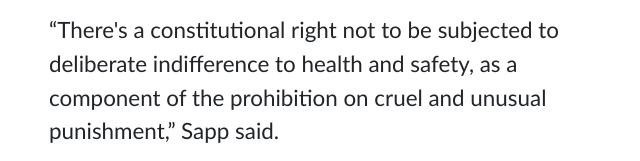
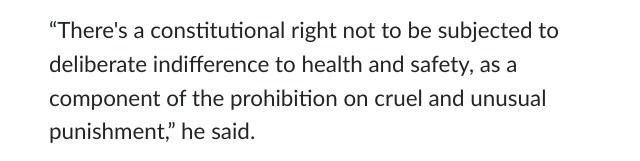
Before and after one commit to ucbsoj/prison-healthcare, a plain HTML site: page index.html in a window 1280 px wide. Shown: the part 11829-11990 px from the top of the page, 318-958 px from the left. Drawn offline with Linux system fonts and the light colour scheme.

Commit message:
Update index.html

```diff
--- a/index.html
+++ b/index.html
@@ -245,7 +245,7 @@
             <p>Appointing a receivership is a rare step taken when federal judges feel they have exhausted other options.&nbsp;</p>
             <p>That case is now known as Plata v. Newsom.</p>
             <p>Despite the changes and new level of oversight, health care in the prisons still needs improvement, according to civil rights <a href="https://prisonerswithchildren.org/staff-and-board/">attorney Eric Sapp</a>.</p>
-            <p>&ldquo;There's a constitutional right not to be subjected to deliberate indifference to health and safety, as a component of the prohibition on cruel and unusual punishment,&rdquo; Sapp said.&nbsp;</p>
+            <p>&ldquo;There's a constitutional right not to be subjected to deliberate indifference to health and safety, as a component of the prohibition on cruel and unusual punishment,&rdquo; he said.&nbsp;</p>
             <p>Sapp said that under the California penal code, for instance, it is a misdemeanor to block care that would injure or impair the health of the prisoner.&nbsp;</p>
             <p>However, he said that this is unenforced.</p>
             <p>Doctors and nurses at the California Correctional Institution in Tehachapi act like police officers but with scrubs, says Roland Cardiel, 45.</p>
```
